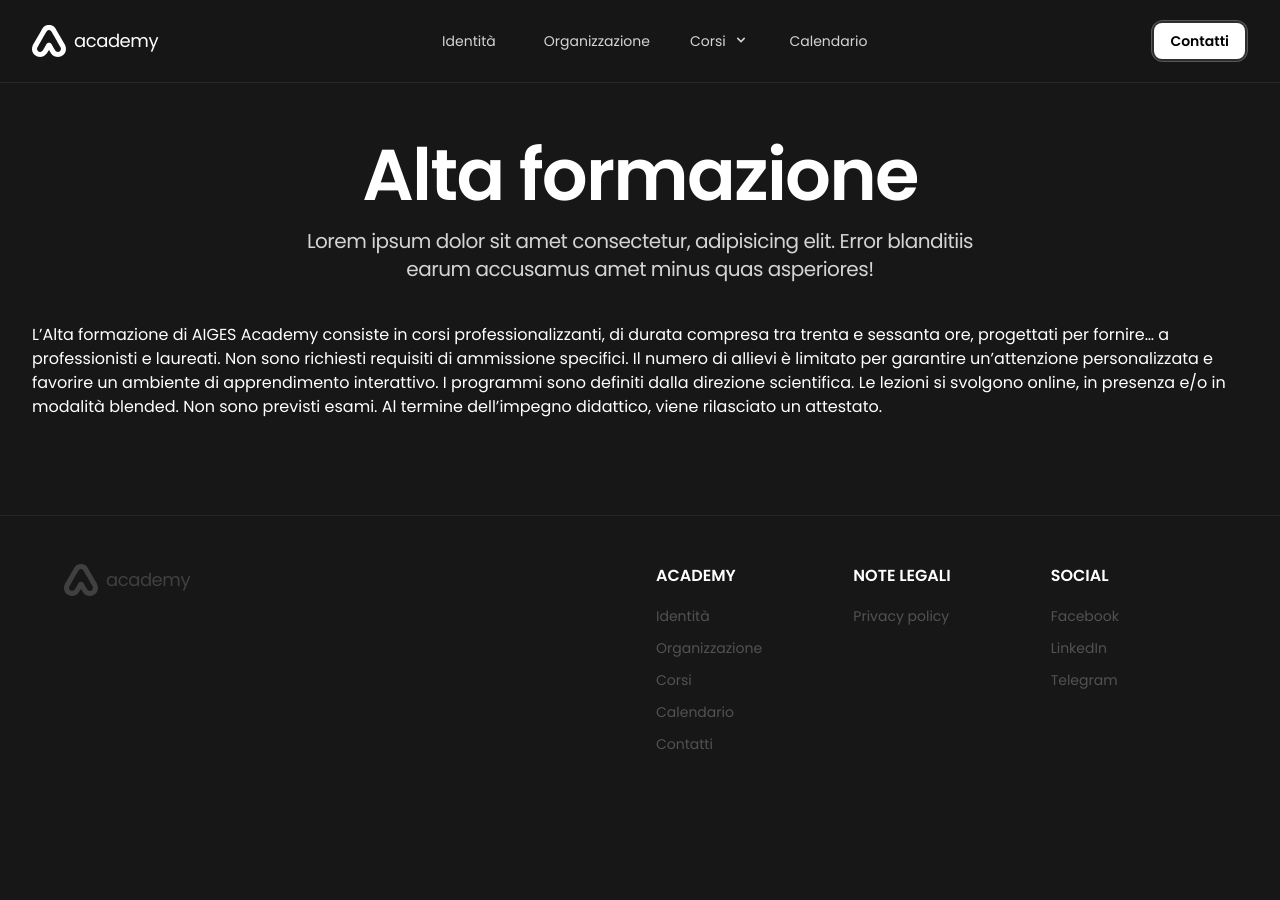
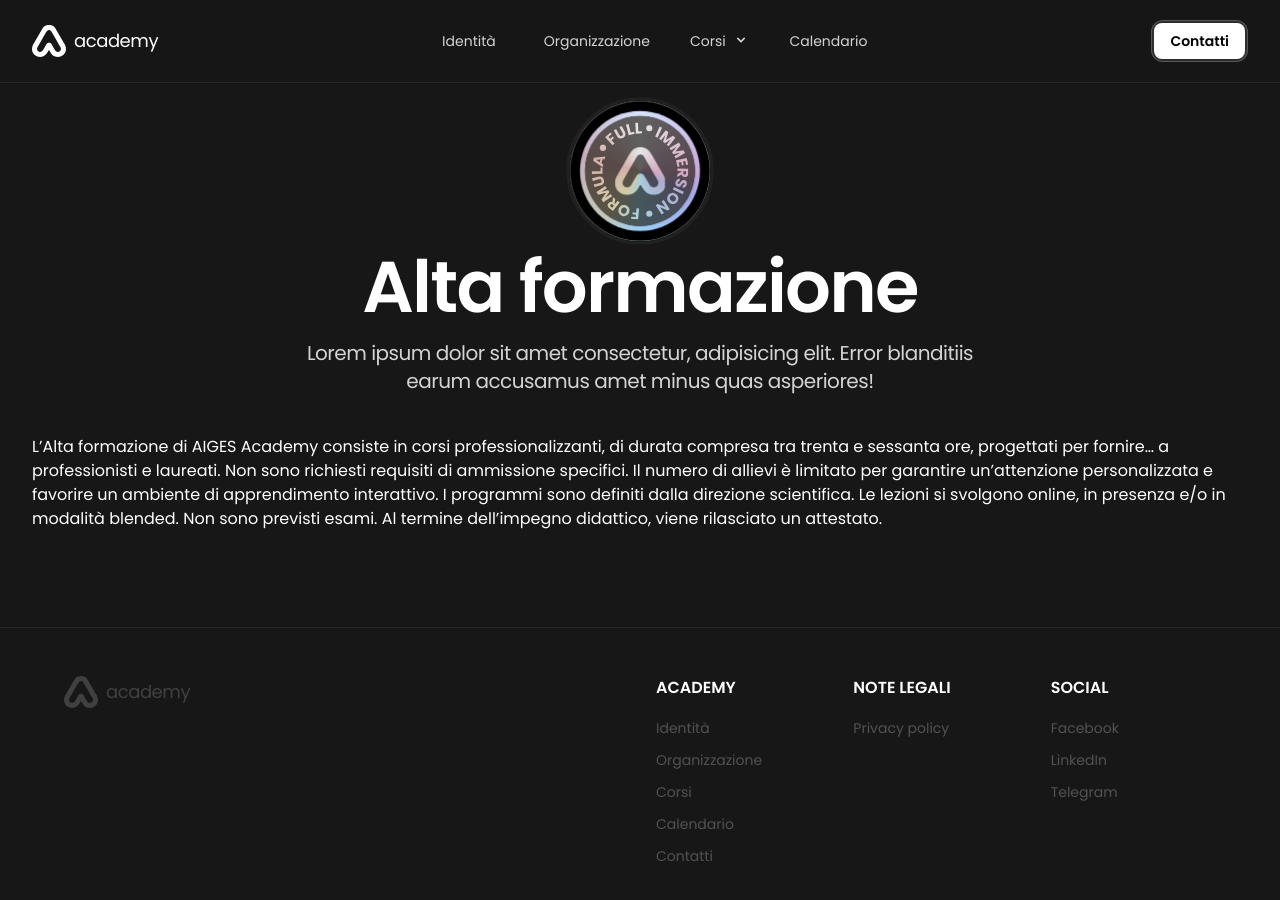
Before and after one commit to plasm/academy, a Nuxt app: page /corsi/alta-formazione in a window 1280 px wide. Shown: the top 900 px of the page. Before the commit the page ends 804 px from the top, so only its background shows below. Built offline with nearby package versions, Linux system fonts and the light colour scheme; grey boxes are pictures that could not be loaded.

Commit message:
feat: silver logo

```diff
--- a/components/ac-shield/index.vue
+++ b/components/ac-shield/index.vue
@@ -3,13 +3,13 @@
     data-name="ac-shield"
     class="group relative mx-auto size-28 rounded-full bg-black outline transition-all duration-300"
     :class="{
-      'p-1 outline-[#e1b970]/20':!hover,
-      'scale-125 p-2 outline-[#e1b970]/5':hover,
+      'p-1 outline-neutral-200/20':!hover,
+      'scale-125 p-2 outline-neutral-200/5':hover,
     }"
     @mouseover="hover = true"
     @mouseleave="hover = persistent"
   >
-    <div class="gradient-gold blend absolute left-0 top-0 z-10 flex size-full items-center justify-center rounded-full" />
+    <div :class="`gradient-${theme}`" class="blend absolute left-0 top-0 z-10 flex size-full items-center justify-center rounded-full" />
     <div class="relative size-full rounded-full bg-gray-500 p-1">
       <div class="relative size-full rounded-full bg-black">
         <div class="relative size-full overflow-hidden rounded-full opacity-50 invert">
@@ -49,6 +49,13 @@ export default {
     experience: {
       type: Boolean,
       default: false
+    },
+    theme: {
+      type: String,
+      default: 'academy',
+      validator: (v) => {
+        return ['academy', 'gold', 'silver'].includes(v)
+      }
     }
   },
   data () {
@@ -79,7 +86,13 @@ export default {
   overflow: hidden;
 }
 .gradient-gold{
-  // @apply bg-primary;
   background: conic-gradient(from 0deg at 50% 50%, rgb(254, 229, 163) 0deg, #e1b970 90.8108deg, rgb(209, 161, 78) 115.217deg, rgb(255, 236, 162) 178.144deg, rgb(208, 140, 33) 217.297deg, rgb(255, 227, 164) 269.861deg, rgb(210, 159, 78) 308.425deg, rgb(254, 229, 163) 360deg);
 }
+.gradient-silver{
+  background: conic-gradient(from 0deg at 50% 50%, rgb(255, 255, 255) 0deg, rgb(235, 189, 215) 90.8108deg, rgb(196, 189, 228) 115.217deg, rgb(183, 230, 247) 178.144deg, rgb(233, 224, 185) 217.297deg, rgb(235, 195, 188) 284.202deg, rgb(255, 255, 255) 360deg);
+}
+.gradient-academy{
+  // @apply bg-primary;
+  background: conic-gradient(from 0deg at 50% 50%, #e3fa99 0deg, #fbfe25 90.8108deg, #F2FE71 115.217deg, #e3fa99 178.144deg, #F2FE71 217.297deg, #e3fa99 269.861deg, #d1ff2b 308.425deg, #e3fa99 360deg);
+}
 </style>
--- a/pages/corsi/alta-formazione.vue
+++ b/pages/corsi/alta-formazione.vue
@@ -1,5 +1,7 @@
 <template>
-  <div data-name="page-alta-formazione" class="mx-auto px-4 sm:px-6 md:px-8 2xl:max-w-7xl">
+  <div data-name="page-alta-formazione">
+    <div class="mx-auto px-4 sm:px-6 md:px-8 2xl:max-w-7xl">
+      <ac-shield class="top-4" persistent theme="silver" />
       <ac-heading description="Lorem ipsum dolor sit amet consectetur, adipisicing elit. Error blanditiis earum accusamus amet minus quas asperiores!">
         <template #title>
           <div class="leading-none ">
@@ -9,6 +11,7 @@
       </ac-heading>
       <div class="text-white">
         L’Alta formazione di AIGES Academy consiste in corsi professionalizzanti, di durata compresa tra trenta e sessanta ore, progettati per fornire… a professionisti e laureati. Non sono richiesti requisiti di ammissione specifici. Il numero di allievi è limitato per garantire un’attenzione personalizzata e favorire un ambiente di apprendimento interattivo. I programmi sono definiti dalla direzione scientifica. Le lezioni si svolgono online, in presenza e/o in modalità blended. Non sono previsti esami. Al termine dell’impegno didattico, viene rilasciato un attestato.
+      </div>
     </div>
   </div>
 </template>
--- a/pages/corsi/master-experience.vue
+++ b/pages/corsi/master-experience.vue
@@ -1,7 +1,7 @@
 <template>
   <div data-name="page-master-experience">
     <div class="mx-auto px-4 sm:px-6 md:px-8 2xl:max-w-7xl">
-      <ac-shield class="top-4" persistent experience />
+      <ac-shield class="top-4" persistent experience theme="gold" />
       <ac-heading description="Ti conduciamo oltre i confini della formazione convenzionale per vivere un’esperienza trasformativa senza precedenti.">
         <template #title>
           <div class="leading-none ">
```
Lines whose indentation alone changed are shown as unchanged.
